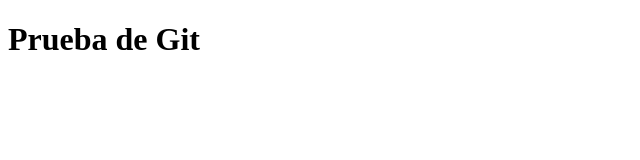
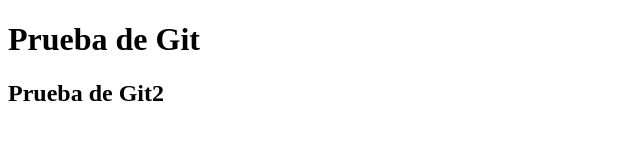
Before and after one commit to westrada74/sesion4, a plain HTML site: page index.html in a window 1280 px wide. Shown: the whole page, without its empty margins (0-640 px from the left). Drawn offline with Linux system fonts and the light colour scheme.

Commit message:
mi segundo commit

```diff
--- a/index.html
+++ b/index.html
@@ -8,5 +8,6 @@
 </head>
 <body>
     <h1>Prueba de Git</h1>
+    <h2>Prueba de Git2</h1>
 </body>
 </html>
```
